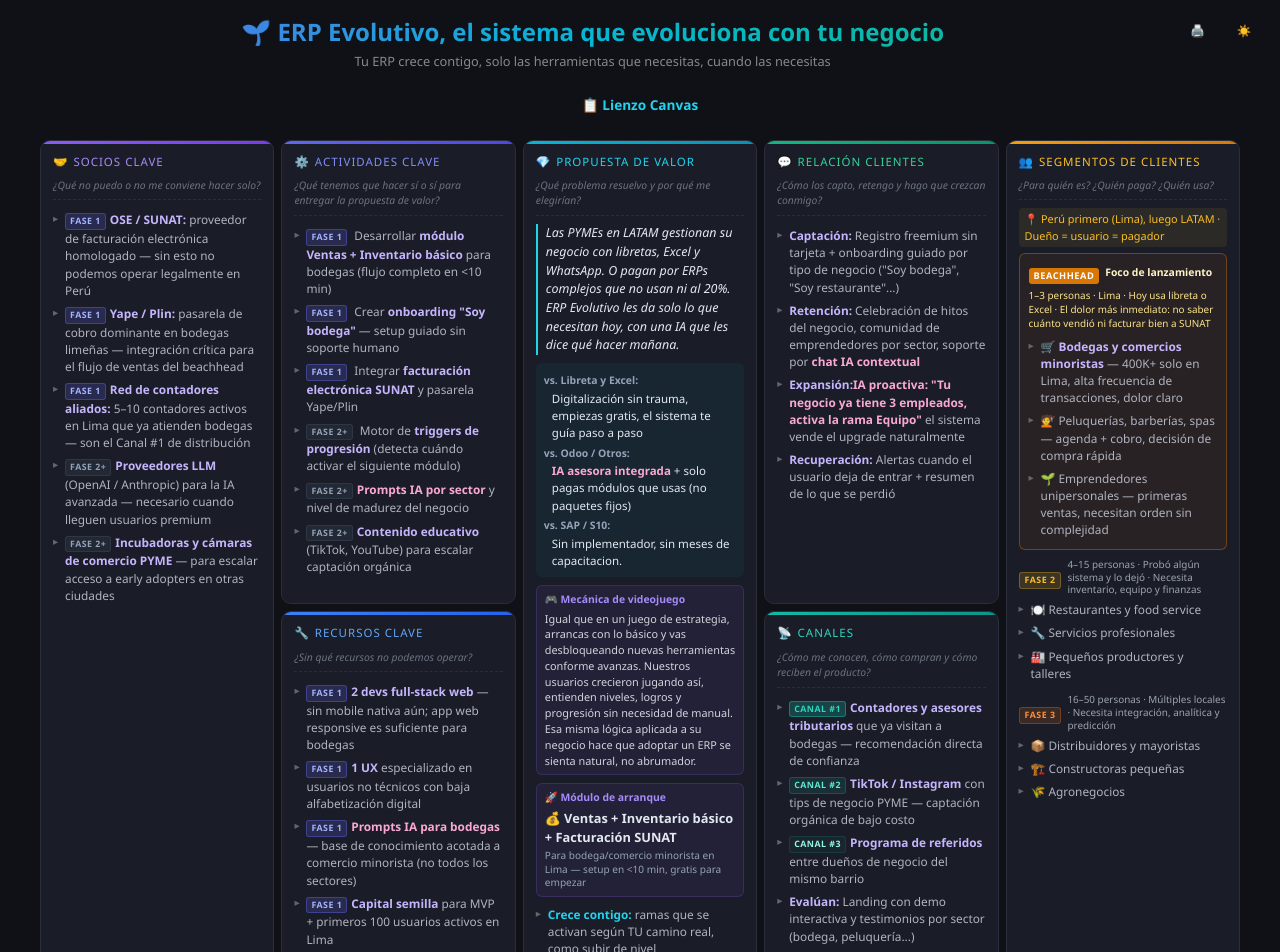
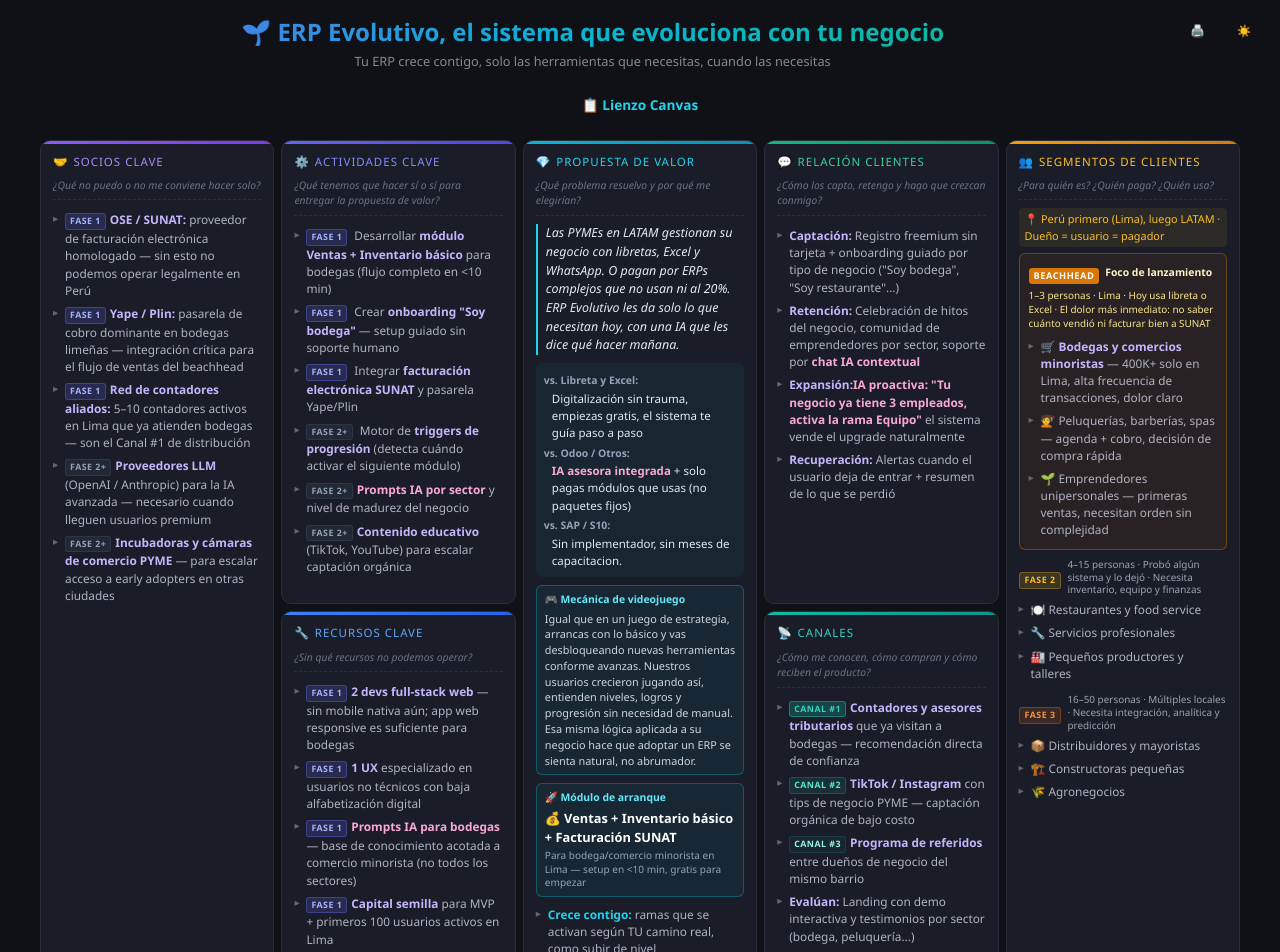
Before and after one commit to jguillermo/erp-evolutivo, an Angular app: page /#/canvas in a window 1280 px wide. Shown: the top 952 px of the page. Built offline with nearby package versions, Linux system fonts and the light colour scheme.

Commit message:
chore: Solve PR

```diff
--- a/src/app/features/canvas/canvas.component.html
+++ b/src/app/features/canvas/canvas.component.html
@@ -90,14 +90,14 @@
         <app-comparison-row competitor="SAP / S10" testId="card-4-vs-label-3">Sin implementador, sin meses de capacitacion.</app-comparison-row>
       </app-section>
 
-      <app-section variant="callout" testId="card-4-game" title="🎮 Mecánica de videojuego">
+      <app-section variant="feature" testId="card-4-game" title="🎮 Mecánica de videojuego">
         <p class="text-[0.68rem] text-[#d1d5db] leading-[1.45] print:text-[7px]">
           Igual que en un juego de estrategia, arrancas con lo básico y vas desbloqueando nuevas herramientas conforme avanzas. Nuestros usuarios crecieron jugando así, entienden niveles, logros y progresión sin necesidad de manual. Esa misma lógica aplicada a su negocio hace que adoptar un ERP se sienta natural, no abrumador.
         </p>
       </app-section>
 
-      <app-section variant="callout" testId="card-4-entry-module" title="🚀 Módulo de arranque">
-        <p class="text-[0.8rem] font-bold text-[#e2e8f0] mb-[2px] print:text-[8px]"
+      <app-section variant="feature" testId="card-4-entry-module" title="🚀 Módulo de arranque">
+        <p class="text-[0.8rem] font-bold text-white mb-[2px] print:text-[8px]"
            data-testid="card-4-entry-module-main">
           💰 Ventas + Inventario básico + Facturación SUNAT
         </p>
--- a/src/app/shared/components/section/section.component.ts
+++ b/src/app/shared/components/section/section.component.ts
@@ -18,6 +18,10 @@ export const SECTION_STYLES = {
   highlight: {
     container: 'mt-[6px] px-[9px] py-[7px] bg-[rgba(217,119,6,0.07)] border border-[rgba(217,119,6,0.4)] rounded-[6px] print:mt-1 print:px-[6px] print:py-[4px]',
     title: 'text-[0.65rem] font-bold text-[#fef3c7] mb-1 print:text-[7px]',
+  },
+  feature: {
+    container: 'mt-2 px-[8px] py-[6px] bg-[rgba(6,182,212,0.08)] border border-[rgba(6,182,212,0.35)] rounded-[6px] print:mt-1 print:px-[6px] print:py-[4px]',
+    title: 'text-[0.65rem] font-bold text-[#67e8f9] mb-[3px] print:text-[7px]',
   },
 } as const;
 
```
Also changed, not shown: 1 other file (tests, documents, lock files or other folders).
